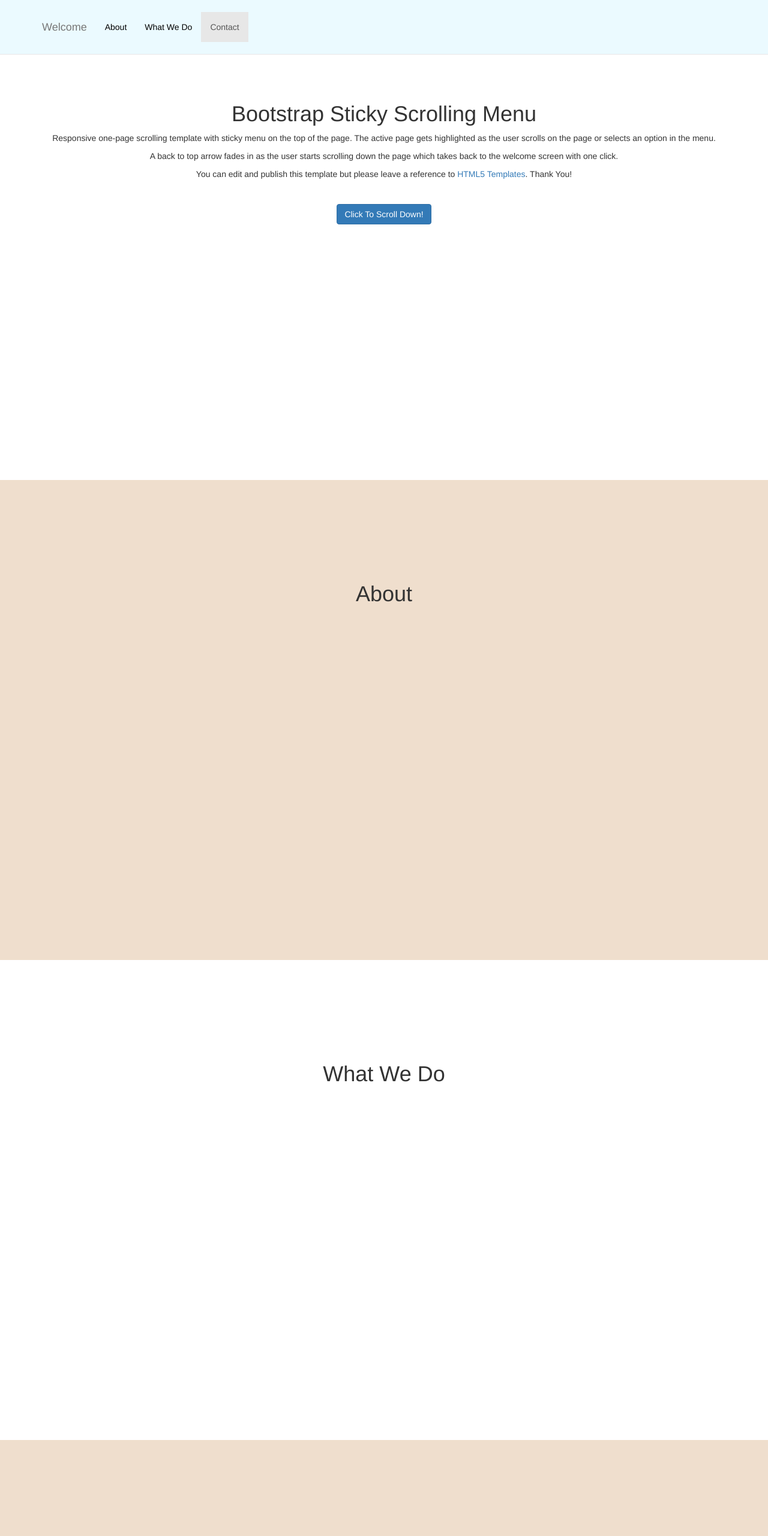
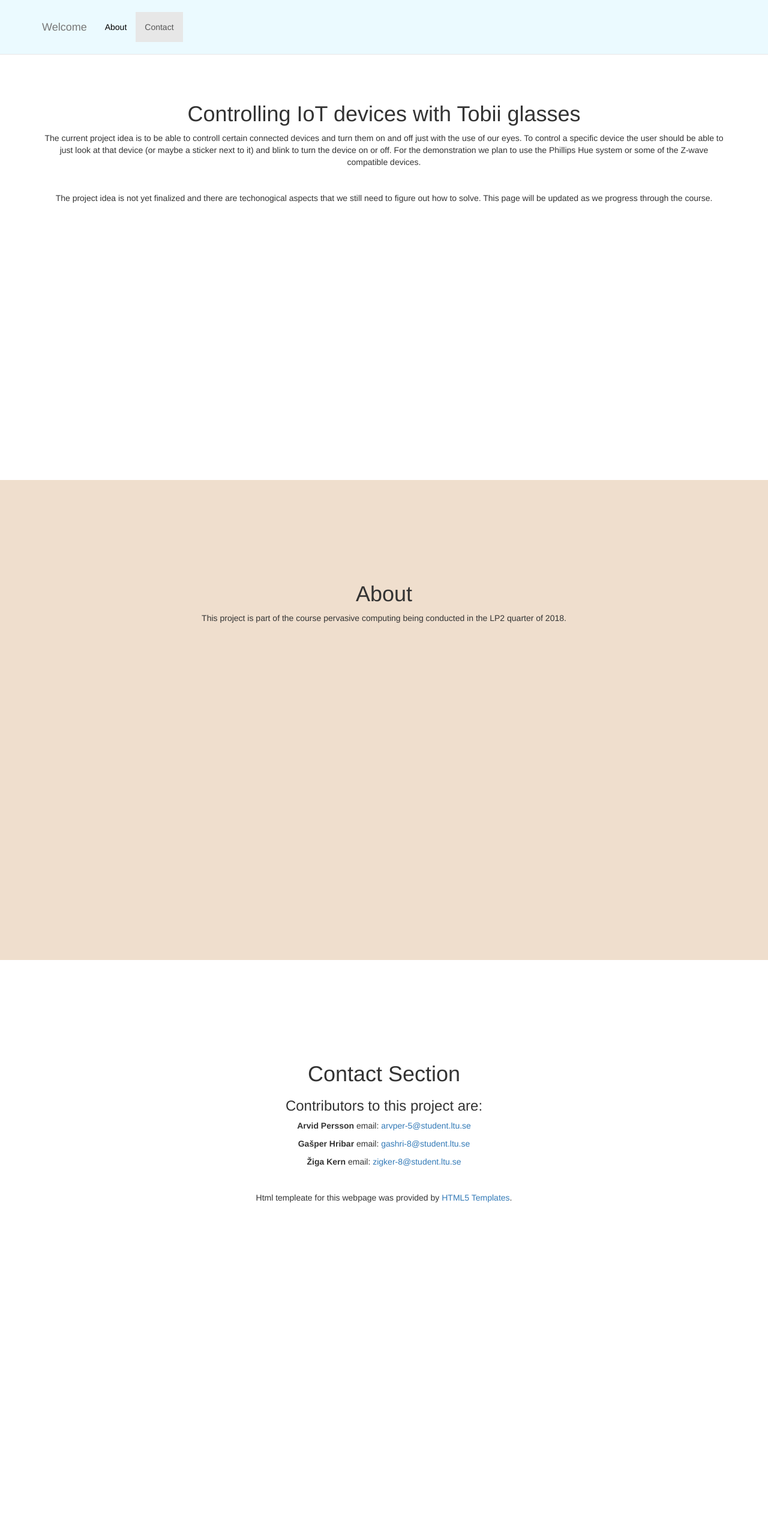
Before and after one commit to kotk100/Pervasive-computing, a plain HTML site: page docs/index.html in a window 1280 px wide. Shown: the top 2560 px of the page at 60% size. After the commit the page ends 2400 px from the top, so only its background shows below. Drawn offline with Linux system fonts and the light colour scheme.

Commit message:
Webpage content update

```diff
--- a/docs/css/sticky-menu.css
+++ b/docs/css/sticky-menu.css
@@ -54,17 +54,11 @@ html {
     text-align: center;
     background: #EFDECD;
 }
-.whatwedo-section {
+.contact-section {
     height: 100%;
     padding-top: 150px;
     text-align: center;
     background: #fff;
-}
-.contact-section {
-    height: 100%;
-    padding-top: 150px;
-    text-align: center;
-    background: #EFDECD;
 }
 .navbar-default .navbar-nav > li > a:hover {
 	color: #333;
--- a/docs/index.html
+++ b/docs/index.html
@@ -32,9 +32,6 @@
                         <a class="page-scroll" href="#about">About</a>
                     </li>
                     <li>
-                        <a class="page-scroll" href="#whatwedo">What We Do</a>
-                    </li>
-                    <li>
                         <a class="page-scroll" href="#contact">Contact</a>
                     </li>
                 </ul>
@@ -46,12 +43,11 @@
         <div class="container">
             <div class="row">
                 <div class="col-lg-12">
-                    <h1>Bootstrap Sticky Scrolling Menu</h1>
-                    <p>Responsive one-page scrolling template with sticky menu on the top of the page. The active page gets highlighted as the user scrolls on the page or selects an option in the menu.</p>
-					<p>A back to top arrow fades in as the user starts scrolling down the page which takes back to the welcome screen with one click.</p>
-					<p>You can edit and publish this template but please leave a reference to <a href="https://html5-templates.com/" target="_blank" rel="nofollow">HTML5 Templates</a>. Thank You!</p>
+                    <h1>Controlling IoT devices with Tobii glasses</h1>
+                    <p>The current project idea is to be able to controll certain connected devices and turn them on and off just with the use of our eyes. To control a specific device the user should be able to just look at that device (or maybe a sticker next to it) and blink to turn the device on or off. For the demonstration we plan to use the Phillips Hue system or some of the Z-wave compatible devices.</p>
 					<p>&nbsp;</p>
-                    <a class="btn btn-primary page-scroll" href="#about">Click To Scroll Down!</a>
+					<p>The project idea is not yet finalized and there are techonogical aspects that we still need to figure out how to solve. This page will be updated as we progress through the course.</p>
+                    <!-- <a class="btn btn-primary page-scroll" href="#about">Click To Scroll Down!</a> -->
                 </div>
             </div>
         </div>
@@ -63,17 +59,7 @@
             <div class="row">
                 <div class="col-lg-12">
                     <h1>About</h1>
-                </div>
-            </div>
-        </div>
-    </section>
-
-    <!-- What we do Section -->
-    <section id="whatwedo" class="whatwedo-section">
-        <div class="container">
-            <div class="row">
-                <div class="col-lg-12">
-                    <h1>What We Do</h1>
+					<p>This project is part of the course pervasive computing being conducted in the LP2 quarter of 2018.</p>
                 </div>
             </div>
         </div>
@@ -84,7 +70,13 @@
         <div class="container">
             <div class="row">
                 <div class="col-lg-12">
-                    <h1>Contact Section</h1>
+					<h1>Contact Section</h1>
+					<h3>Contributors to this project are:</h3>
+					<p><strong>Arvid Persson</strong> email: <a href="mailto:arvper-5@student.ltu.se?Subject=Prevasive%20computing%20project" target="_top">arvper-5@student.ltu.se</a></p>
+					<p><strong>Gašper Hribar</strong> email: <a href="mailto:gashri-8@student.ltu.se?Subject=Prevasive%20computing%20project" target="_top">gashri-8@student.ltu.se</a></p>
+					<p><strong>Žiga Kern</strong> email: <a href="mailto:zigker-8@student.ltu.se?Subject=Prevasive%20computing%20project" target="_top">zigker-8@student.ltu.se</a></p>
+					<p>&nbsp;</p>
+					<p>Html templeate for this webpage was provided by <a href="https://html5-templates.com/" target="_blank" rel="nofollow">HTML5 Templates</a>.</p>
                 </div>
             </div>
         </div>
```
